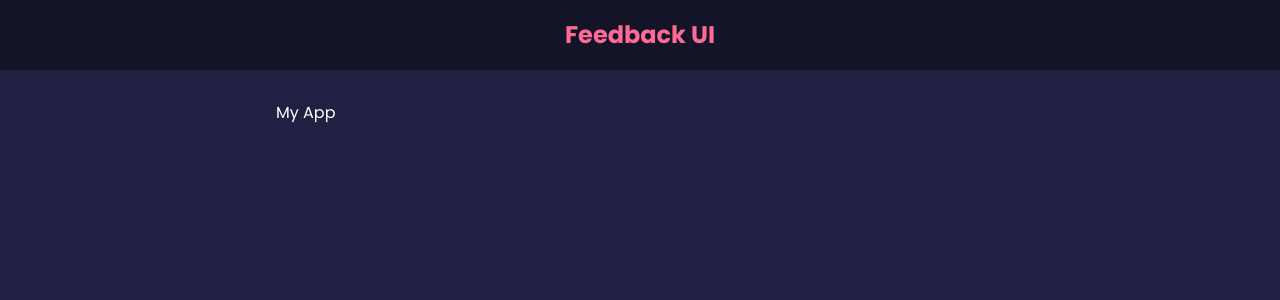
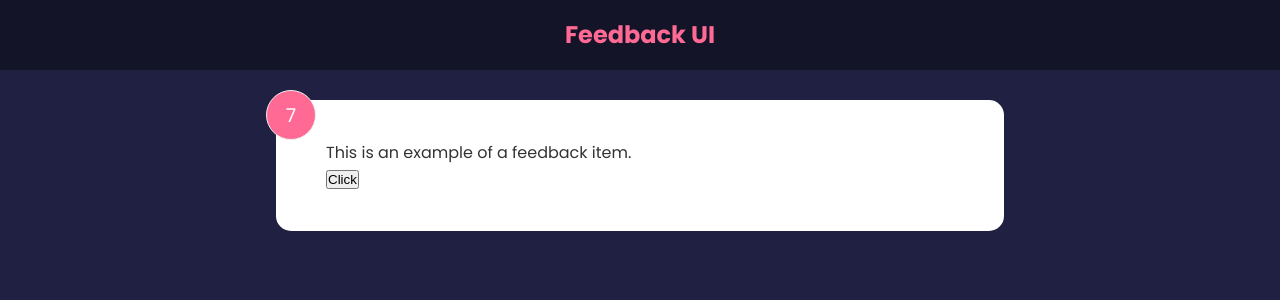
Before and after one commit to lacherv/feedback-ui-app, a React (Create React App) app: page / in a window 1280 px wide. Shown: the top 300 px of the page. Built offline with nearby package versions, Linux system fonts and the light colour scheme.

Commit message:
state and useState hooks

```diff
--- a/src/App.js
+++ b/src/App.js
@@ -1,3 +1,4 @@
+import FeebackItem from "./components/FeedbackItem";
 import Header from "./components/Header";
 
 const App = () => {
@@ -6,7 +7,7 @@ const App = () => {
         <>
         <Header />
             <div className="container">
-                My App
+              <FeebackItem />
             </div>
         </>
     )
--- /dev/null
+++ b/src/components/FeedbackItem.jsx
@@ -0,0 +1,30 @@
+import { useState } from "react";
+
+const FeebackItem = () => {
+    const [rating, setRating] = useState(7);
+    const [text, setText] = useState('This is an example of a feedback item.');
+
+    const handleClick = () => {
+        // if (rating === 10) {
+        //     setRating(7)
+        // } else {
+        //     setRating(10)
+        // }
+        setRating((prev) => {
+            console.log(prev);
+            return prev + 1;
+        })
+    }
+
+    return (
+        <div className="card">
+            <div className="num-display">{rating}</div>
+            <div className="text-display">
+                {text}
+            </div>
+            <button onClick={handleClick}>Click</button>
+        </div>
+    );
+}
+
+export default FeebackItem;
```
